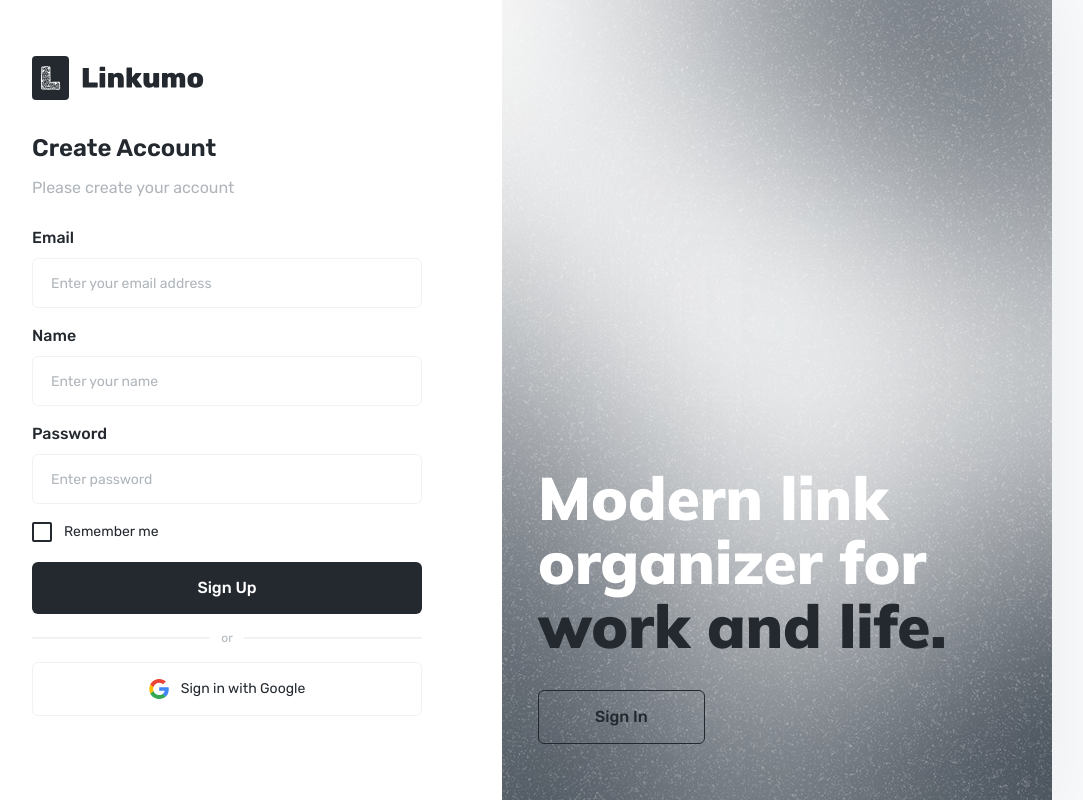
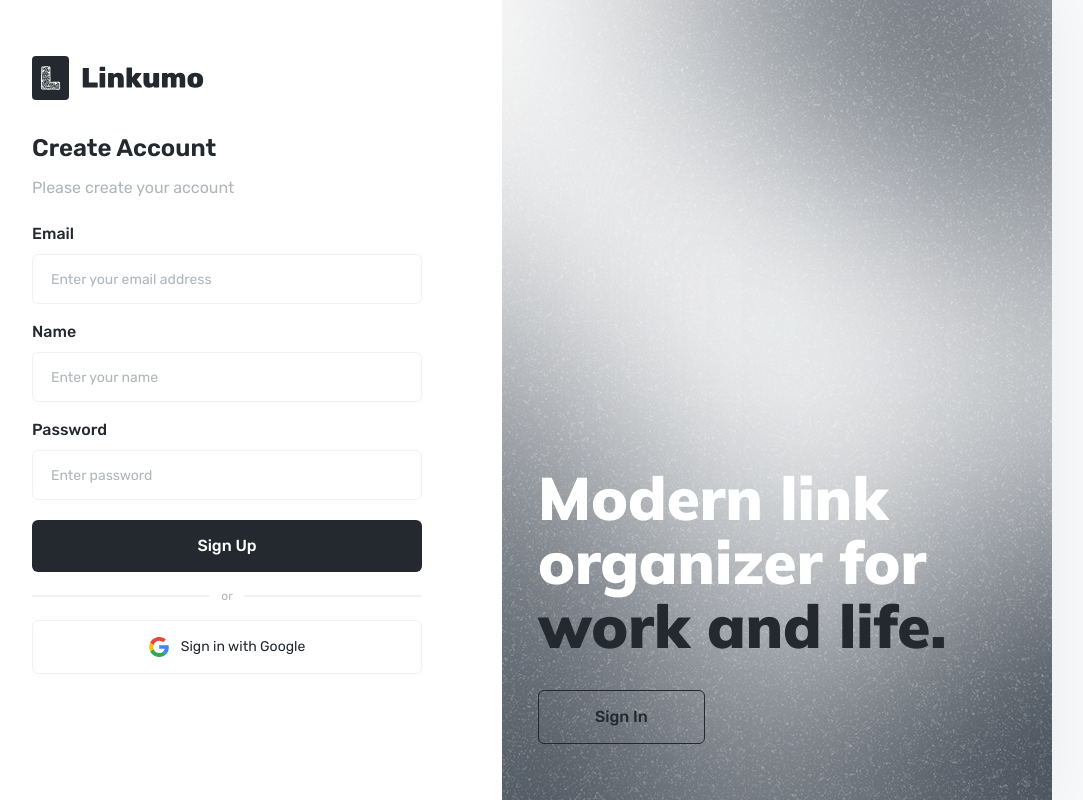
Before and after one commit to VKormylo/linkumo, a React (Vite) app in the folder linkumo-client/: page /auth in a window 1280 px wide. Shown: the whole page, without its empty margins (138-1221 px from the left). Built offline with nearby package versions, Linux system fonts and the light colour scheme; no server answers.

Commit message:
feat: implemented signup logic

```diff
--- /dev/null
+++ b/linkumo-client/src/constants/request.ts
@@ -0,0 +1,5 @@
+export const URLs = {
+  auth: {
+    signup: '/auth/signup'
+  }
+}
--- a/linkumo-client/src/pages/auth/auth-signup/AuthSignup.tsx
+++ b/linkumo-client/src/pages/auth/auth-signup/AuthSignup.tsx
@@ -1,45 +1,73 @@
-import Checkbox from '~/components/checkbox/Checkbox'
-import Input from '~/components/input/Input'
+import { useForm } from 'react-hook-form'
+import { useMutation } from '@tanstack/react-query'
+import { zodResolver } from '@hookform/resolvers/zod'
+import { authService } from '~/services/auth-service'
+import { UserSignupSchema, type UserSignup } from '~/schemas/auth'
+import FormInput from '~/components/form-input/FormInput'
+import Button from '~/components/button/Button'
 import GoogleIcon from '~/assets/icons/google.svg?react'
 
 const AuthSignup: React.FC = () => {
+  const {
+    register,
+    handleSubmit,
+    formState: { errors }
+  } = useForm<UserSignup>({
+    resolver: zodResolver(UserSignupSchema)
+  })
+
+  const { mutate: handleSignup } = useMutation({
+    mutationFn: authService.signup
+  })
+
   return (
-    <div className="mt-7">
+    <form className="mt-6 flex h-full flex-col">
       <div className="flex flex-col gap-4.5">
-        <Input
+        <FormInput
+          {...register('email')}
           label="Email"
-          value=""
           placeholder="Enter your email address"
-          onChange={() => {}}
+          error={errors.email?.message}
         />
-        <Input
+        <FormInput
+          {...register('name')}
           label="Name"
-          value=""
           placeholder="Enter your name"
-          onChange={() => {}}
+          error={errors.name?.message}
         />
-        <Input
+        <FormInput
+          {...register('password')}
           label="Password"
-          value=""
+          type="password"
           placeholder="Enter password"
-          onChange={() => {}}
+          error={errors.password?.message}
         />
-        <Checkbox name="checkbox" label="Remember me" />
       </div>
-      <button className="mt-5 mb-6 w-full cursor-pointer rounded-md bg-primary-800 px-9 py-4 rubik-16-medium text-white">
+      <Button
+        onClick={handleSubmit((data) => handleSignup(data))}
+        className="mt-5 mb-6"
+        stretch
+      >
         Sign Up
-      </button>
+      </Button>
       <div className="relative">
         <div className="absolute top-1/2 block h-0.5 w-full -translate-y-1/2 bg-primary-100"></div>
         <div className="absolute top-1/2 left-1/2 -translate-x-1/2 -translate-y-1/2 bg-white px-3 rubik-12-regular text-primary-400">
           or
         </div>
       </div>
-      <button className="mt-6 flex w-full cursor-pointer items-center justify-center gap-3 rounded-md border border-primary-100 px-9 py-4 rubik-14-regular">
-        <GoogleIcon />
+      <Button
+        color="tertiary"
+        variant="outlined"
+        size="small"
+        className="mt-6"
+        stretch
+        type="button"
+        startIcon={<GoogleIcon />}
+      >
         Sign in with Google
-      </button>
-    </div>
+      </Button>
+    </form>
   )
 }
 
--- /dev/null
+++ b/linkumo-client/src/services/auth-service.ts
@@ -0,0 +1,13 @@
+import type { UserSignup } from '~/schemas/auth'
+import { baseService } from './base-service'
+import { URLs } from '~/constants/request'
+
+export const authService = {
+  signup: (user: UserSignup) => {
+    return baseService.request({
+      data: user,
+      method: 'POST',
+      url: URLs.auth.signup
+    })
+  }
+}
```
